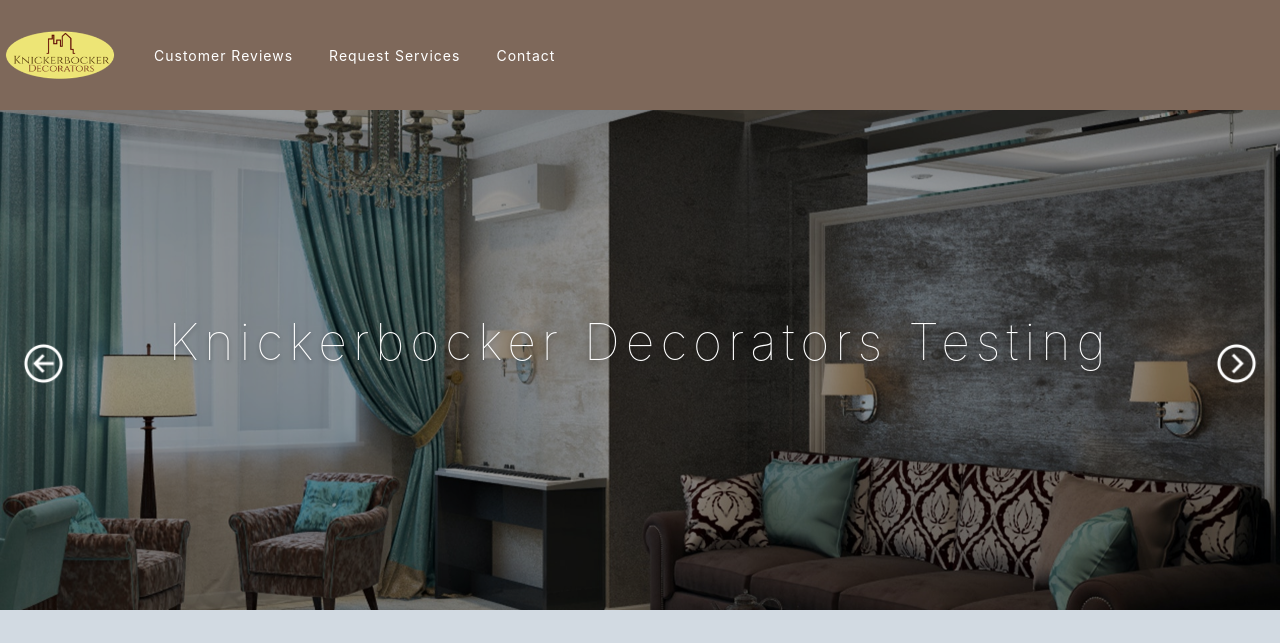
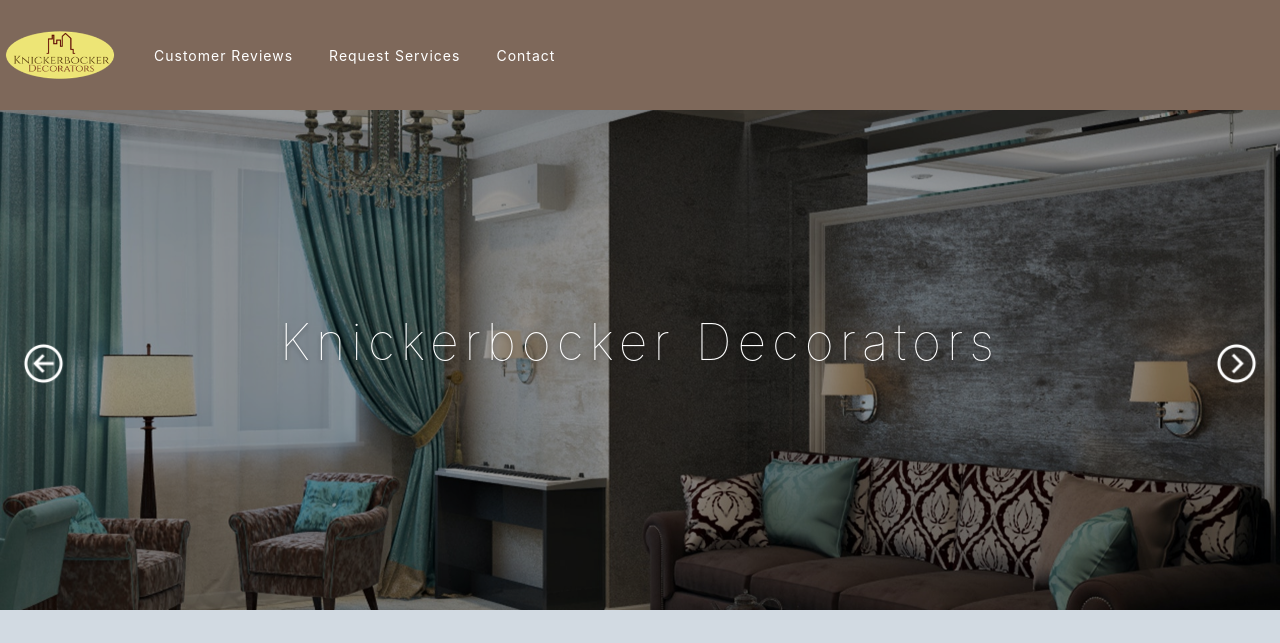
Before and after one commit to workaahmed16/kbdecorators, a plain HTML site: page index.html in a window 1280 px wide. Shown: the top 643 px of the page. Drawn offline with nearby package versions, Linux system fonts and the light colour scheme.

Commit message:
fixing changes

```diff
--- a/index.html
+++ b/index.html
@@ -76,7 +76,7 @@
 
 				<div class="titleMessage">
 					<div class="heading">
-						<p class="main">Knickerbocker Decorators Testing</p>
+						<p class="main">Knickerbocker Decorators</p>
 					</div>
 				</div>
 
```
